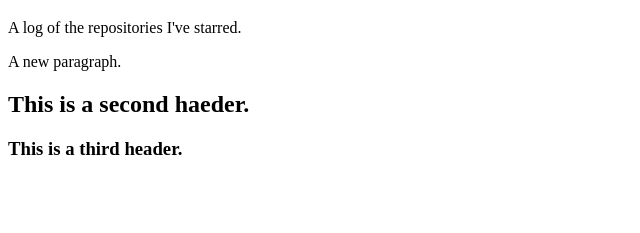
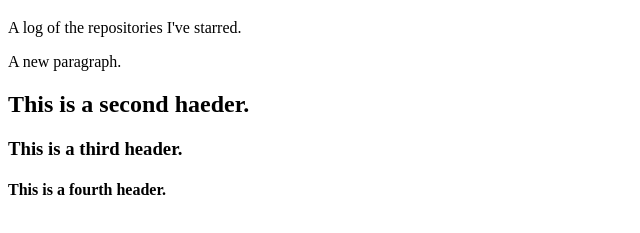
Before and after one commit to Ike-Praise/second-test-repository, a plain HTML site: page index.html in a window 1280 px wide. Shown: the part 61-294 px from the top of the page, without its empty margins (0-640 px from the left). Drawn offline with Linux system fonts and the light colour scheme.

Commit message:
Added a fourth header

```diff
--- a/index.html
+++ b/index.html
@@ -11,5 +11,6 @@
     <!-- This is a comment -->
     <h2>This is a second haeder.</h2>
     <h3>This is a third header.</h3>
+    <h4>This is a fourth header.</h4>
   </body>
 </html>
```
